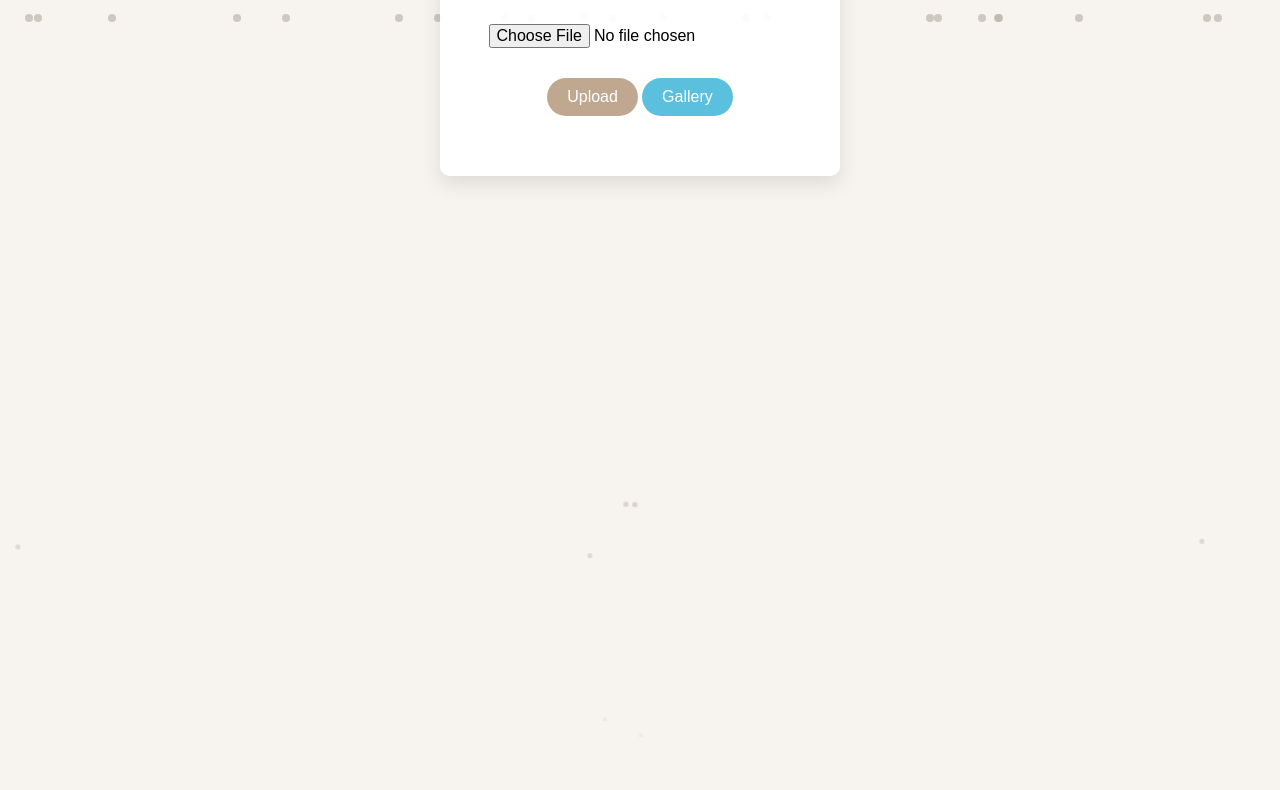
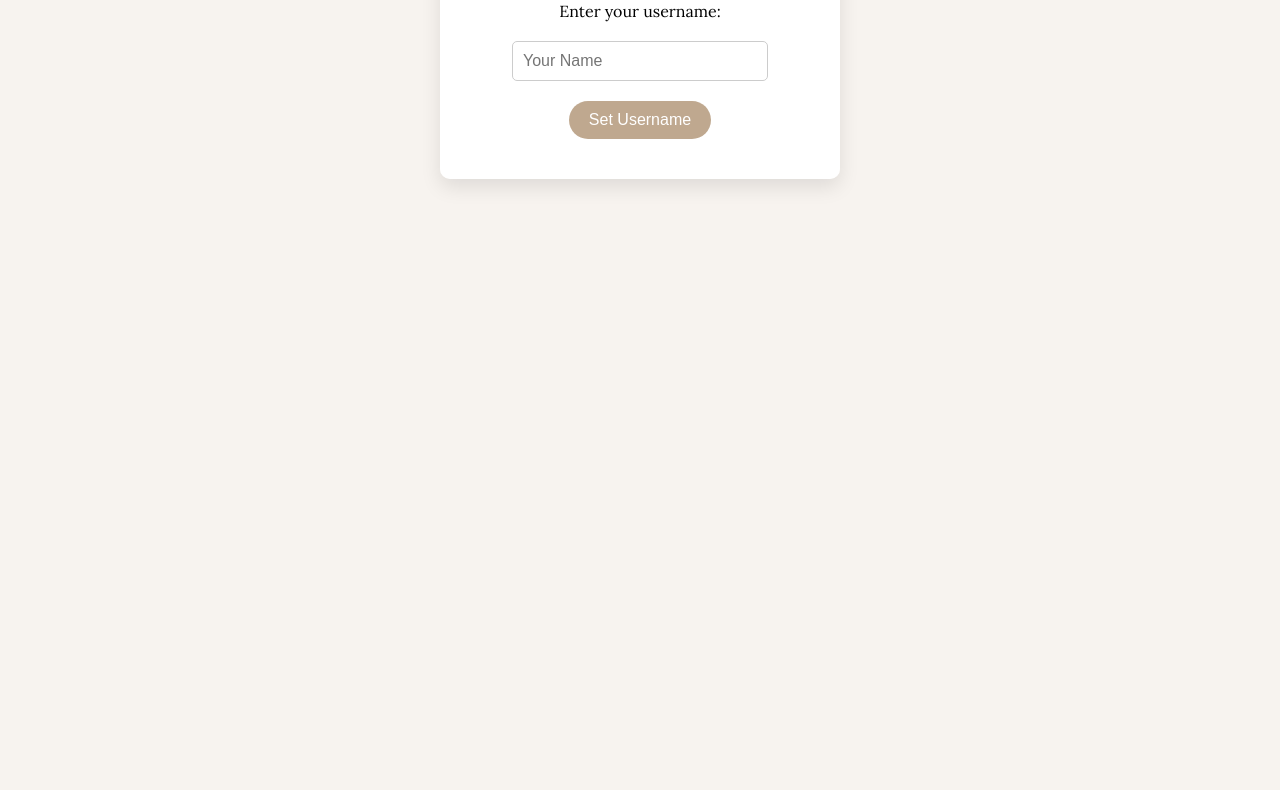
Before and after one commit to Kensos22/wedding-gallery, a website: page public/index.html in a window 1280 px wide. Shown: the part 382-1172 px from the top of the page. After the commit the page ends 800 px from the top, so only its background shows below. Drawn offline with Linux system fonts and the light colour scheme.

Commit message:
Added USERNAME input and Display it to the Gallery images

```diff
--- a/public/index.html
+++ b/public/index.html
@@ -44,9 +44,13 @@
       color: #7d6c5f;
     }
 
-    input[type="file"] {
+    input[type="file"], input[type="text"] {
       margin: 20px 0;
       font-size: 1rem;
+      padding: 10px;
+      width: 80%;
+      border-radius: 5px;
+      border: 1px solid #ccc;
     }
 
     button {
@@ -149,6 +153,16 @@
 
   <div class="container">
     <h1>📸 Share a Photo for the Bride & Groom</h1>
+
+    <!-- Username input -->
+    <div id="usernameContainer">
+      <label for="username">Enter your username:</label>
+      <input type="text" id="username" placeholder="Your Name" required>
+      <button id="setUsernameBtn">Set Username</button>
+    </div>
+
+    <!-- File input and upload buttons, hidden initially -->
+    <div id="uploadContainer" style="display:none;">
       <input type="file" id="fileInput" accept="image/*">
       <br>
       <button id="uploadBtn">Upload</button>
@@ -162,19 +176,20 @@
 
       <p id="message"></p>
     </div>
+  </div>
 
   <script>
-    // Remove falling leaves
-
-    // Floating stars
-    for (let i = 0; i < 30; i++) {
-      const star = document.createElement('div');
-      star.className = 'star';
-      star.style.left = `${Math.random() * 100}vw`;
-      star.style.animationDuration = `${10 + Math.random() * 10}s`;
-      star.style.animationDelay = `${Math.random() * 20}s`;
-      document.body.appendChild(star);
+    // Handle username input
+    document.getElementById('setUsernameBtn').addEventListener('click', function() {
+      const username = document.getElementById('username').value.trim();
+      if (username) {
+        localStorage.setItem('username', username);  // Save username in localStorage
+        document.getElementById('usernameContainer').style.display = 'none';  // Hide the username prompt
+        document.getElementById('uploadContainer').style.display = 'block';  // Show the upload container
+      } else {
+        alert('Please enter a valid username!');
       }
+    });
 
     // Upload logic
     document.getElementById('uploadBtn').addEventListener('click', function() {
@@ -189,10 +204,17 @@
         return;
       }
 
+      const username = localStorage.getItem('username');  // Get the username from localStorage
+      if (!username) {
+        message.textContent = 'Username not set! Please set your username first.';
+        return;
+      }
+
       message.textContent = '';
       const formData = new FormData();
       formData.append("file", file);
       formData.append("upload_preset", "wedding_photos");
+      formData.append("username", username);  // Add username to form data
 
       progressContainer.style.display = 'block';
       progressBar.style.width = '0%';
@@ -261,10 +283,6 @@
       localStorage.setItem('audioTime', audio.currentTime);
     });
 
-    document.getElementById('galleryBtn').addEventListener('click', function() {
-      window.location.href = 'gallery.html';
-    });
-
   </script>
 
 </body>
```
Also changed, not shown: public/gallery.html (+20 -3 lines). Lines whose indentation alone changed are shown as unchanged.
